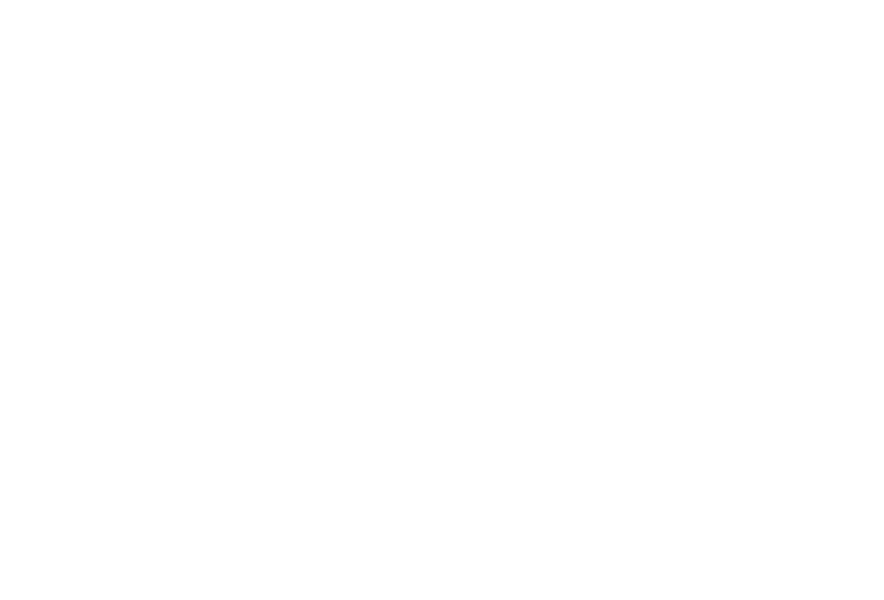
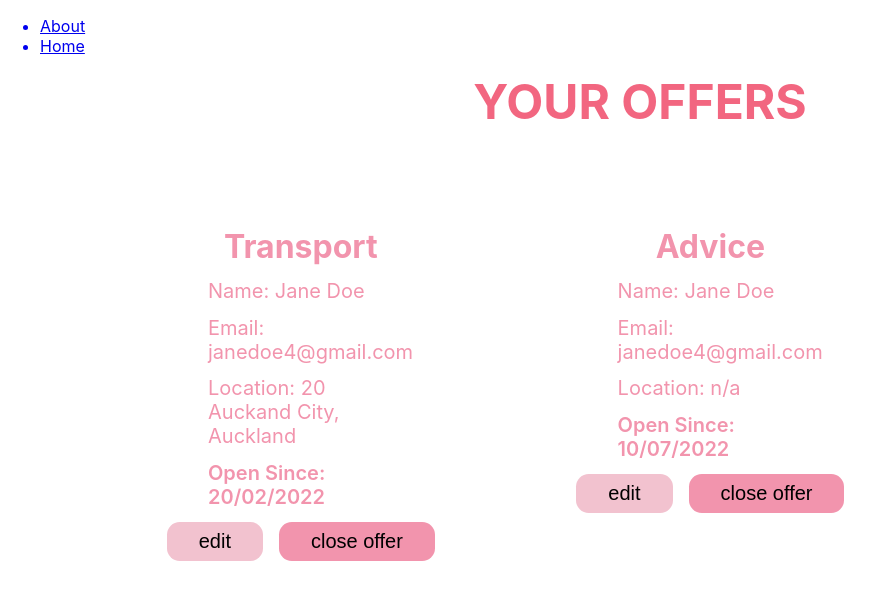
Before and after one commit to Eva-Sorensen/empower, a React (Create React App) app: page /youroffer in a window 1280 px wide. Before the commit this address had no page. Shown: the top 600 px of the page, without its empty margins (0-884 px from the left). Built offline with nearby package versions, Linux system fonts and the light colour scheme.

Commit message:
finished

```diff
--- a/src/App.js
+++ b/src/App.js
@@ -4,6 +4,7 @@
 import About from "./pages/About.js";
 import Signup from "./pages/Signup.js";
 import NewOffer from "./pages/NewOffer.js";
+import YourOffer from "./pages/YourOffer.js";
 import { Route, Routes } from "react-router-dom";
 
 function App() {
@@ -14,6 +15,7 @@
         <Route path="About" element={<About />} />
         <Route path="signup" element={<Signup />} />
         <Route path="newoffer" element={<NewOffer />} />
+        <Route path="youroffer" element={<YourOffer />} />
       </Route>
     </Routes>
   );
--- /dev/null
+++ b/src/css/YourOffer.module.css
@@ -0,0 +1,89 @@
+.background {
+  display: flex;
+  flex-direction: column;
+  gap: 4rem;
+}
+
+.mainHeader {
+  margin: 0;
+  padding: 0;
+  color: var(--pink-dark);
+  font-size: 3rem;
+  align-self: center;
+}
+
+.offersSection {
+  margin: 0 10rem;
+  padding: 0;
+  color: var(--pink-mid);
+  display: flex;
+  gap: 8rem;
+}
+
+.offer {
+  box-sizing: border-box;
+  background-color: white;
+  width: 22vw;
+  border-radius: 5rem;
+  display: flex;
+  flex-direction: column;
+  gap: 0.8rem;
+}
+
+.offerHeader {
+  align-self: center;
+  padding: 0;
+  margin: 0;
+  font-size: 2rem;
+  margin-top: 2rem;
+}
+
+.info {
+  padding: 0;
+  margin: 0 3rem;
+  font-size: 20px;
+}
+
+.openDate {
+  padding: 0;
+  margin: 0 3rem;
+  font-size: 20px;
+  font-weight: 600;
+}
+
+.buttons {
+  display: flex;
+  align-items: center;
+  justify-content: center;
+  gap: 1rem;
+  margin-bottom: 2rem;
+}
+
+.edit {
+  font-size: 20px;
+  background-color: var(--pink-light);
+  padding: 0.5rem 2rem;
+  color: black;
+  border-radius: 0.8rem;
+  border: 0;
+  cursor: pointer;
+}
+
+.edit:hover {
+  background-color: #97c2dd;
+}
+
+.close {
+  font-size: 20px;
+  background-color: var(--pink-mid);
+  padding: 0.5rem 2rem;
+  color: black;
+  border-radius: 0.8rem;
+  border: 0;
+  cursor: pointer;
+}
+
+.close:hover {
+  background-color: #97c2dd;
+  border: 0;
+}
--- /dev/null
+++ b/src/pages/YourOffer.js
@@ -0,0 +1,33 @@
+import style from "../css/YourOffer.module.css";
+
+export default function Signup() {
+  return (
+    <div className={style.background}>
+      <h1 className={style.mainHeader}>YOUR OFFERS</h1>
+      <div className={style.offersSection}>
+        <div className={style.offer}>
+          <h2 className={style.offerHeader}>Transport</h2>
+          <p className={style.info}>Name: Jane Doe</p>
+          <p className={style.info}>Email: janedoe4@gmail.com</p>
+          <p className={style.info}>Location: 20 Auckand City, Auckland</p>
+          <p className={style.openDate}>Open Since: 20/02/2022</p>
+          <div className={style.buttons}>
+            <button className={style.edit}>edit</button>
+            <button className={style.close}>close offer</button>
+          </div>
+        </div>
+        <div className={style.offer}>
+          <h2 className={style.offerHeader}>Advice</h2>
+          <p className={style.info}>Name: Jane Doe</p>
+          <p className={style.info}>Email: janedoe4@gmail.com</p>
+          <p className={style.info}>Location: n/a</p>
+          <p className={style.openDate}>Open Since: 10/07/2022</p>
+          <div className={style.buttons}>
+            <button className={style.edit}>edit</button>
+            <button className={style.close}>close offer</button>
+          </div>
+        </div>
+      </div>
+    </div>
+  );
+}
```
